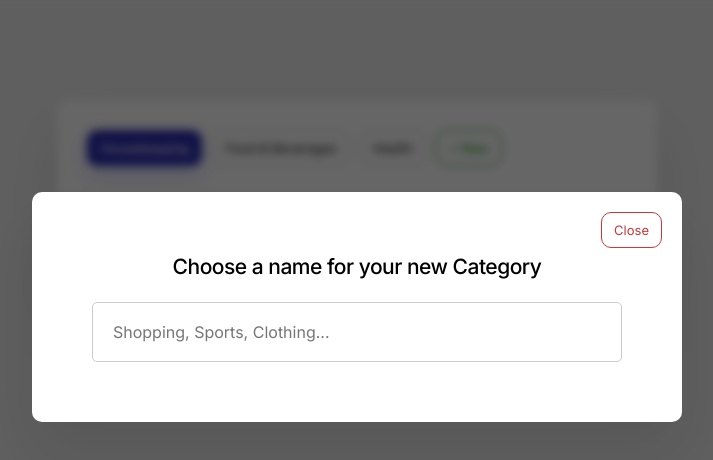
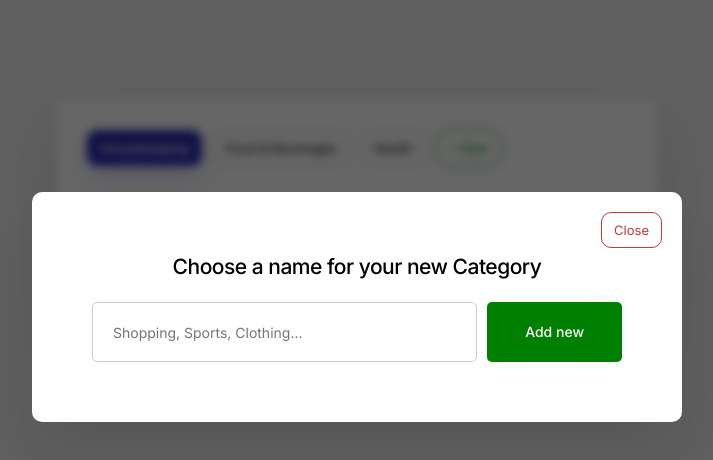
Before and after one commit to simonepizzoleo/react-tracking-app, a React (Create React App) app: page / in a window 1280 px wide. Both pictures are taken after a click on the item "+ New". Shown: the top 460 px of the page, without its empty margins (283-996 px from the left). Built offline with nearby package versions, Linux system fonts and the light colour scheme.

Commit message:
Build "Add new Category" functionality

```diff
--- a/src/AddCategoryPopup.jsx
+++ b/src/AddCategoryPopup.jsx
@@ -5,11 +5,24 @@ import './tracking.css';
 // Element
 function AddCategoryPopup(props) {
 
-    // Handle the Input
-    function handleInput(e) {
+    let [name, setName] = useState('');
 
-        let value = e.target.value;
-        value = value.trim();
+    // Handle the Submit
+    function handleSubmit() {
+
+        let categoryName = name.trim();
+
+        // If the Name is invalid
+        if (!categoryName || categoryName === '') return;
+
+        // Add the new Category
+        props.addNewCategory(categoryName);
+
+        // Reset the State
+        setName('');
+
+        // Close the Popup
+        props.closePopup();
 
     }
 
@@ -37,12 +50,24 @@ function AddCategoryPopup(props) {
 
                 <h2 className="add-category-popup__heading">Choose a name for your new Category</h2>
 
-                <input
-                    className="add-category-popup__input"
-                    type="text"
-                    placeholder="Shopping, Sports, Clothing..."
-                    onInput={ (e) => handleInput(e) }
-                />
+                <div className="add-category-popup__flexbox">
+
+                    <input
+                        className="add-category-popup__input"
+                        type="text"
+                        placeholder="Shopping, Sports, Clothing..."
+                        value={ name }
+                        onInput={ (e) => setName(e.currentTarget.value) }
+                        onKeyDown={ (event) => (event.key === 'Enter') ? handleSubmit() : '' }
+                    />
+
+                    <button
+                        className="add-category-popup__button"
+                        type="button"
+                        onClick={ handleSubmit }
+                    >Add new</button>
+
+                </div>
 
             </div>
 
--- a/src/Categories.jsx
+++ b/src/Categories.jsx
@@ -47,6 +47,7 @@ function Categories(props) {
 
             <AddCategoryPopup
                 popupState={ popupState }
+                addNewCategory={ props.addNewCategory }
                 closePopup={ closePopup }
             />
 
--- a/src/Container.jsx
+++ b/src/Container.jsx
@@ -74,12 +74,27 @@ class Container extends Component {
 
     }
 
+    // Add a new Category
+    addNewCategory(name) {
+
+        const NEW_CATEGORY = {
+            id: uniqid(),
+            name
+        };
+
+        this.setState({
+            categories: [...this.state.categories, NEW_CATEGORY]
+        });
+
+    }
+
     // Render the Element
     render() {
 
         // Bind
         this.handleCategoryClick = this.handleCategoryClick.bind(this);
         this.handleAddNewExpense = this.handleAddNewExpense.bind(this);
+        this.addNewCategory = this.addNewCategory.bind(this);
 
         // Return
         return (
@@ -90,6 +105,7 @@ class Container extends Component {
                     categories={ this.state.categories }
                     activeCategory={ this.state.activeCategory }
                     handleCategoryClick={ this.handleCategoryClick }
+                    addNewCategory={ this.addNewCategory }
                 />
 
                 <Expenses
--- a/src/tracking.css
+++ b/src/tracking.css
@@ -162,6 +162,16 @@
 }
 
 /* Add new Category */
+@keyframes openAddCategoryPopup {
+    from { transform: scale(0.9); }
+    to { transform: scale(1); }
+}
+
+@keyframes fadeIn {
+    from { opacity: 0; }
+    to { opacity: 1; }
+}
+
 .add-category-popup {
     position: relative;
     width: 80%;
@@ -171,6 +181,7 @@
     padding: 60px;
     background-color: #FFFFFF;
     box-shadow: 0 30px 60px 0 rgba(0, 0, 0, 0.1);
+    animation: openAddCategoryPopup 0.3s ease;
 }
 
 .add-category-popup__overlay {
@@ -186,6 +197,7 @@
     align-items: flex-start;
     justify-content: center;
     padding: 15vw 0;
+    animation: fadeIn 0.3s ease;
 }
 
 .add-category-popup__close {
@@ -221,12 +233,32 @@
     text-align: center;
 }
 
-.add-category-popup__input {
+.add-category-popup__flexbox {
+    display: grid;
+    grid-template-columns: 2fr 0.7fr;
+    column-gap: 10px;
+}
+
+.add-category-popup__input,
+.add-category-popup__button {
     display: block;
     width: 100%;
     height: 60px;
     border-radius: 5px;
+    font-size: 14px;
+    line-height: 22px;
+    padding: 0 20px;
+}
+
+.add-category-popup__input {
     border: 1px solid #CCCCCC;
     background-color: transparent;
-    padding: 0 20px;
 }
+
+.add-category-popup__button {
+    cursor: pointer;
+    border: unset;
+    background-color: #008000;
+    color: #FFFFFF;
+    font-weight: 500;
+}
```
